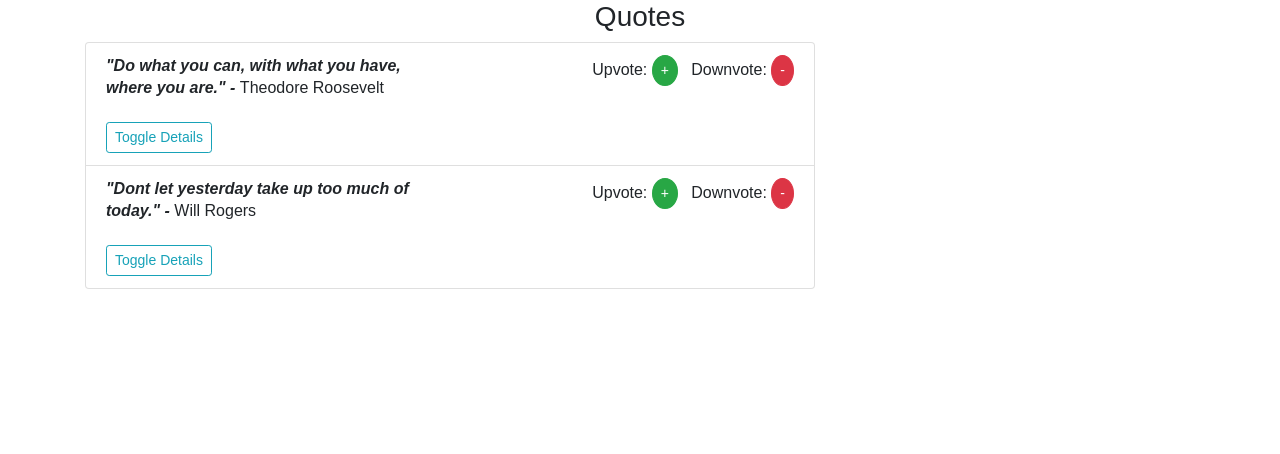
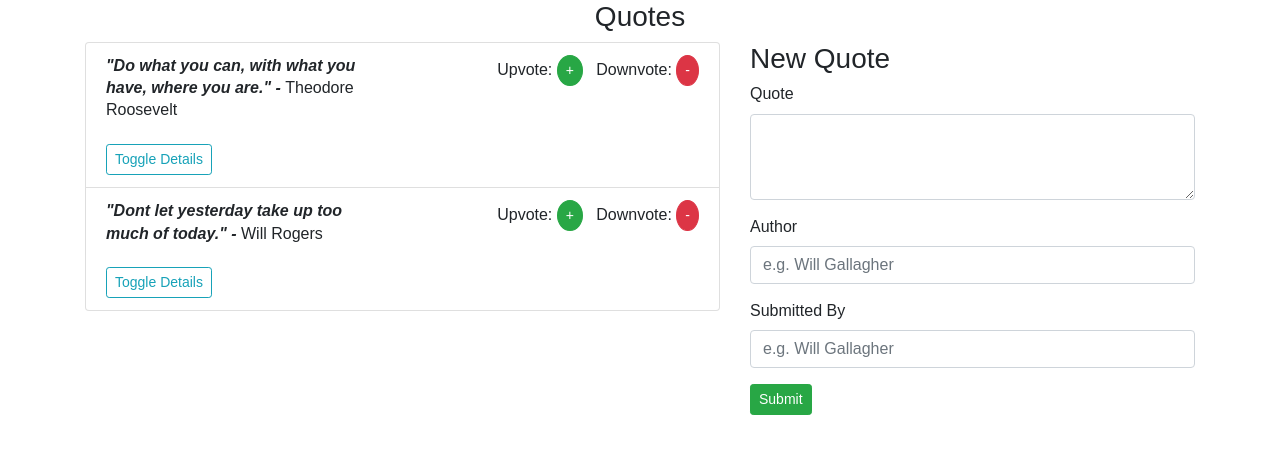
Before and after one commit to Kenneththumi/Quotes, an Angular app: page / in a window 1280 px wide. Shown: the top 454 px of the page. Built offline with nearby package versions, Linux system fonts and the light colour scheme.

Commit message:
Basic Form Added

```diff
--- a/src/app/app.module.ts
+++ b/src/app/app.module.ts
@@ -5,12 +5,14 @@ import { AppRoutingModule } from './app-routing.module';
 import { AppComponent } from './app.component';
 import { QuoteComponent } from './quote/quote.component';
 import { QuoteDetailComponent } from './quote/quote-detail/quote-detail.component';
+import { QuoteFormComponent } from './quote-form/quote-form.component';
 
 @NgModule({
   declarations: [
     AppComponent,
     QuoteComponent,
-    QuoteDetailComponent
+    QuoteDetailComponent,
+    QuoteFormComponent
   ],
   imports: [
     BrowserModule,
--- /dev/null
+++ b/src/app/quote-form/quote-form.component.html
@@ -0,0 +1,20 @@
+<div>
+    <h3>New Quote</h3>
+    <form>
+        <div class="form-group">
+          <label for="quote">Quote</label>
+          <textarea class="form-control input-sm" id="quote" rows="3"></textarea>
+        </div>
+
+        <div class="form-group">
+          <label for="author">Author</label>
+          <input type="text" class="form-control input-sm" id="author" placeholder="e.g. Will Gallagher">
+        </div>
+
+         <div class="form-group">
+          <label for="user">Submitted By</label>
+          <input type="text" class="form-control input-sm" id="user" placeholder="e.g. Will Gallagher">
+        </div>
+        <button class="btn btn-success btn-sm" type="Submit">Submit</button>
+      </form>
+</div>
--- /dev/null
+++ b/src/app/quote-form/quote-form.component.ts
@@ -0,0 +1,15 @@
+import { Component, OnInit } from '@angular/core';
+
+@Component({
+  selector: 'app-quote-form',
+  templateUrl: './quote-form.component.html',
+  styleUrls: ['./quote-form.component.css']
+})
+export class QuoteFormComponent implements OnInit {
+
+  constructor() { }
+
+  ngOnInit(): void {
+  }
+
+}
--- a/src/app/quote/quote.component.html
+++ b/src/app/quote/quote.component.html
@@ -1,7 +1,7 @@
 <div class="container">
     <h3 class="text-center">Quotes</h3>
     <div class="row">
-        <div class="col-md-8">
+        <div class="col-md-7">
                 <div>
                     <ul class="list-group">
                         <li class="list-group-item" *ngFor="let quote of quotes; index as i">
@@ -12,7 +12,9 @@
                                         "{{ quote.quote }}" -
                                        </span>
                                        {{ quote.author}}
-                                    </div><br>
+                                    </div>
+                                    <!-- <span class="badge badge-danger">Voted Higest</span> -->
+                                    <br>
                                     <button class="btn btn-sm btn-outline-info" (click)="toggleDetails(i)">
                                         Toggle Details
                                     </button>
@@ -39,8 +41,8 @@
                     </ul>
                 </div>
         </div>
-        <div class="col-md-4">
-
+        <div class="col-md-5">
+            <app-quote-form></app-quote-form>
         </div>
     </div>
 </div>
```
Also changed, not shown: src/app/quote-form/quote-form.component.css (added), 1 other file (tests, documents, lock files or other folders).
